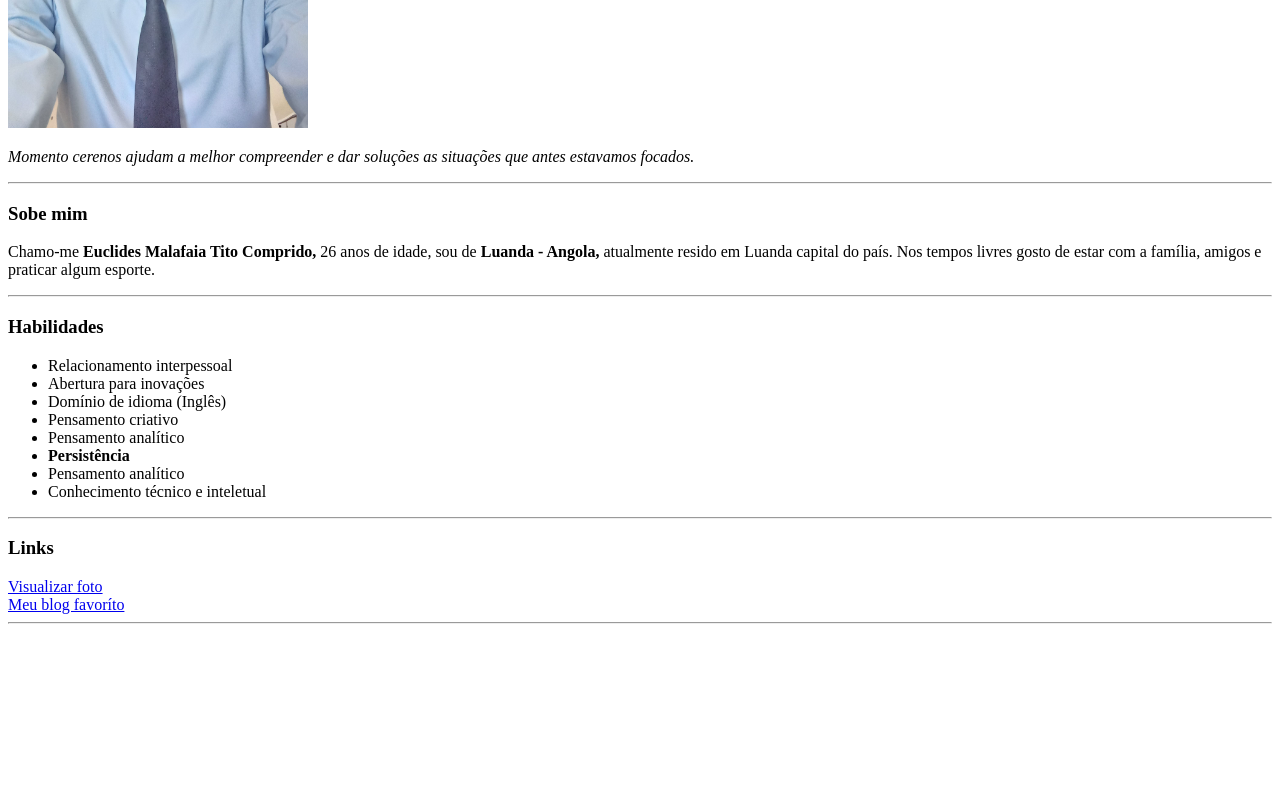
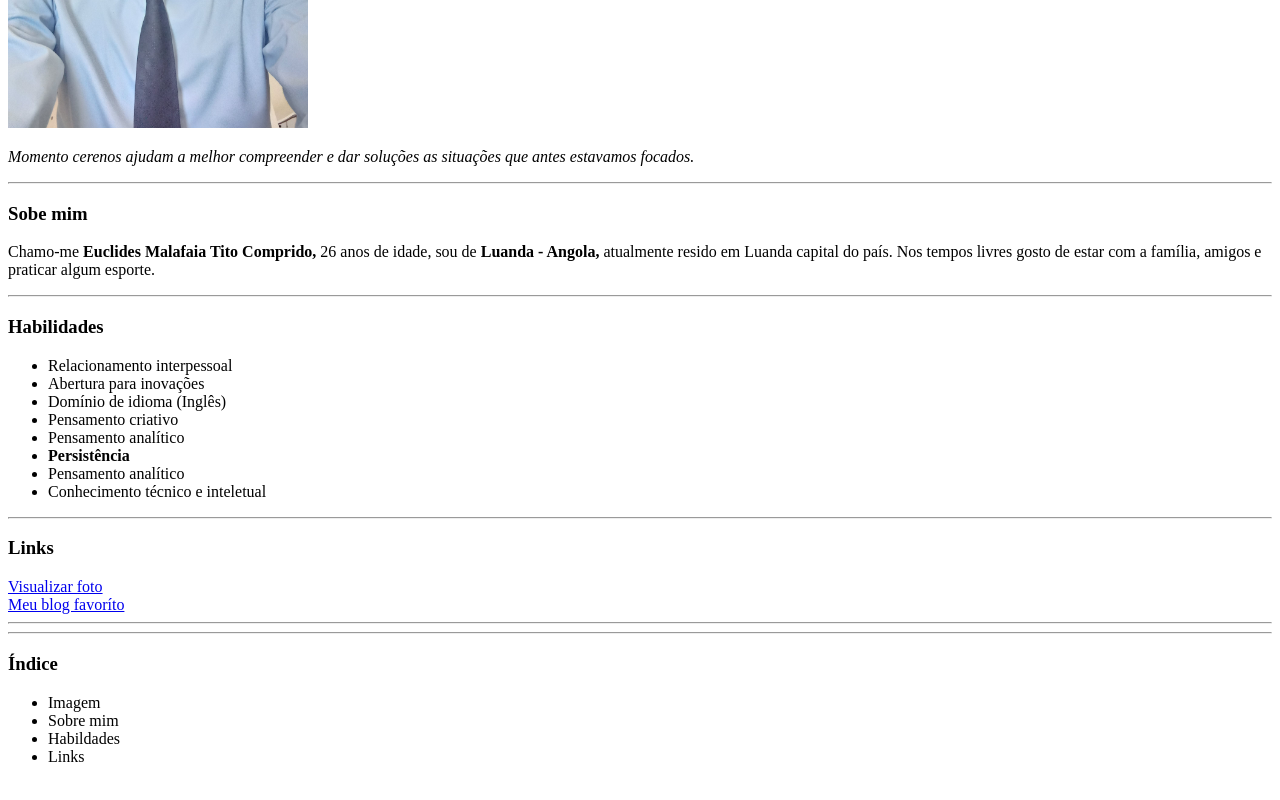
Before and after one commit to EuclidesComprido/meu-portifolio, a plain HTML site: page index.html in a window 1280 px wide. Shown: the part 399-1199 px from the top of the page. Before the commit the page ends 1031 px from the top, so only its background shows below. Drawn offline with Linux system fonts and the light colour scheme.

Commit message:
criar indice

```diff
--- a/index.html
+++ b/index.html
@@ -37,7 +37,18 @@
     <a href="./20210929_133039.jpg">Visualizar foto</a>
     <br>
     <a href="https://www.infoq.com/br/" target="_blank">Meu blog favoríto</a>
-    <hr
+    <hr>
+    <hr>
+    <h3>Índice</h3>
+    <ul>
+        <li>Imagem</li>
+        <li>Sobre mim</li>
+        <li>Habildades</li>
+        <li>Links</li>
+    </ul>
+    <br>
+    <br>
+    <br>
 </body>
 
 </html>
```
